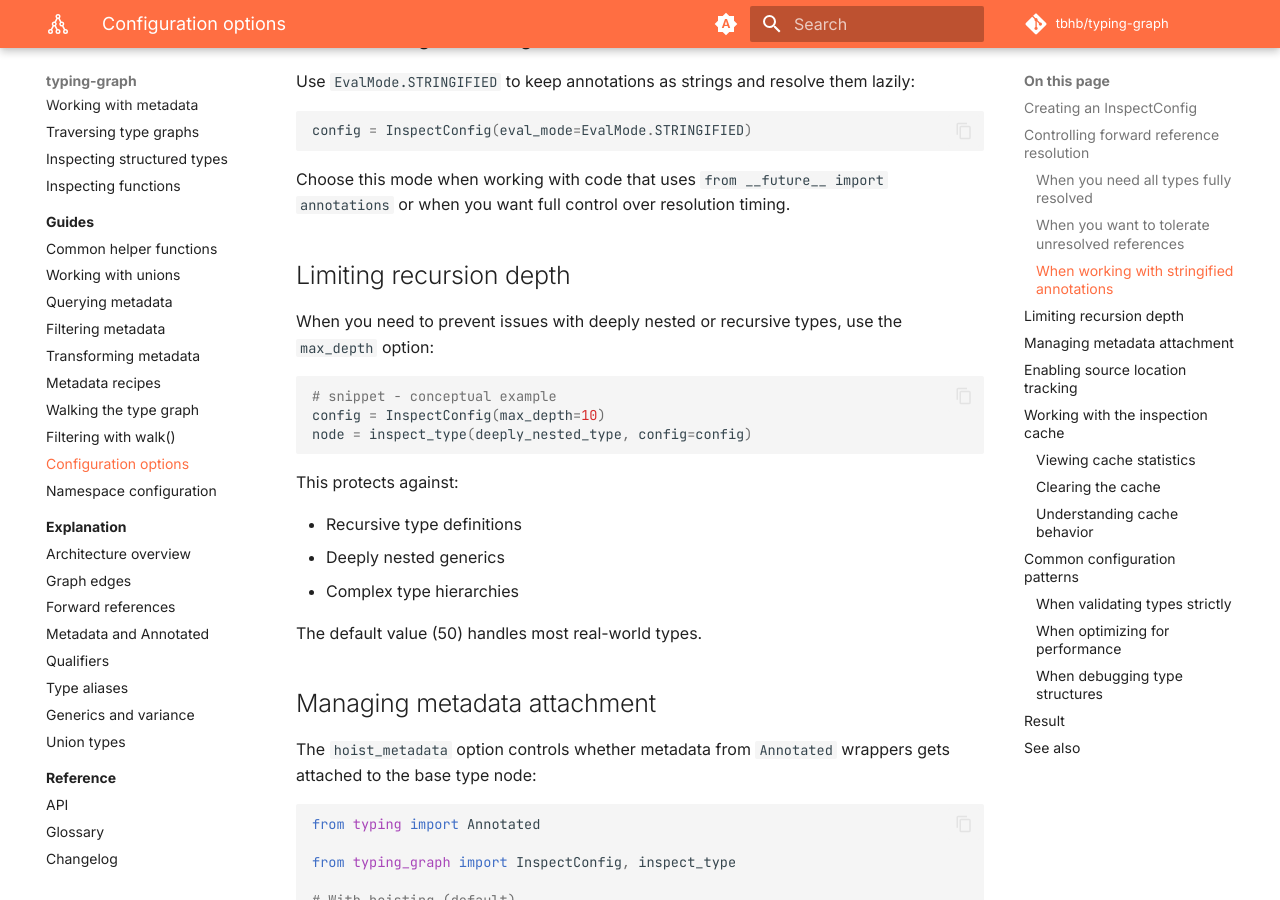
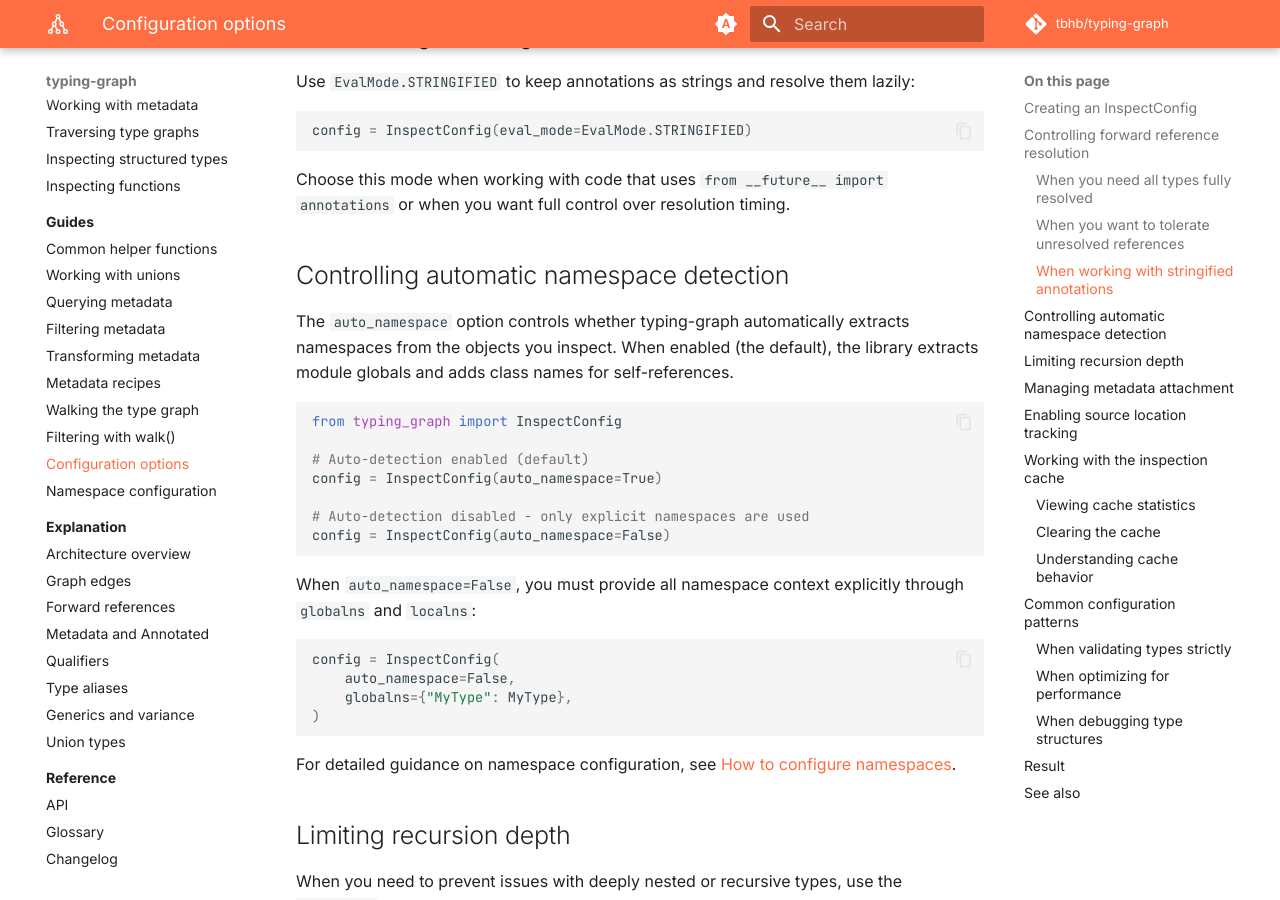
Before and after one commit to tbhb/typing-graph, an MkDocs documentation site: the page built from docs/guides/configuration.md, in a window 1280 px wide and 900 px high, scrolled down 1695 px. Built offline with MkDocs 1.6.1 and Material for MkDocs 9.7.7, drawn with Linux system fonts in a browser that asks for light colours; comment, search, counter and statistics services are not loaded.

Commit message:
docs: add auto_namespace configuration guide and fix Vale warnings
Document the auto_namespace option in the configuration guide with
examples for enabling/disabling automatic namespace detection. Add
cross-reference to the namespace configuration guide.

Also adds TypeGuard and TypeIs to Vale vocabulary and fixes minor
wordiness in filtering-with-walk.md and roadmap.md.

````diff
--- a/docs/guides/configuration.md
+++ b/docs/guides/configuration.md
@@ -70,6 +70,31 @@ config = InspectConfig(eval_mode=EvalMode.STRINGIFIED)
 ```
 
 Choose this mode when working with code that uses `from __future__ import annotations` or when you want full control over resolution timing.
+
+## Controlling automatic namespace detection
+
+The `auto_namespace` option controls whether typing-graph automatically extracts namespaces from the objects you inspect. When enabled (the default), the library extracts module globals and adds class names for self-references.
+
+```python
+from typing_graph import InspectConfig
+
+# Auto-detection enabled (default)
+config = InspectConfig(auto_namespace=True)
+
+# Auto-detection disabled - only explicit namespaces are used
+config = InspectConfig(auto_namespace=False)
+```
+
+When `auto_namespace=False`, you must provide all namespace context explicitly through `globalns` and `localns`:
+
+```python
+config = InspectConfig(
+    auto_namespace=False,
+    globalns={"MyType": MyType},
+)
+```
+
+For detailed guidance on namespace configuration, see [How to configure namespaces](namespace-configuration.md).
 
 ## Limiting recursion depth
 
````
Also changed, not shown: docs/guides/filtering-with-walk.md (+1 -1 lines), docs/roadmap.md (+2 -2 lines), 1 other file.
